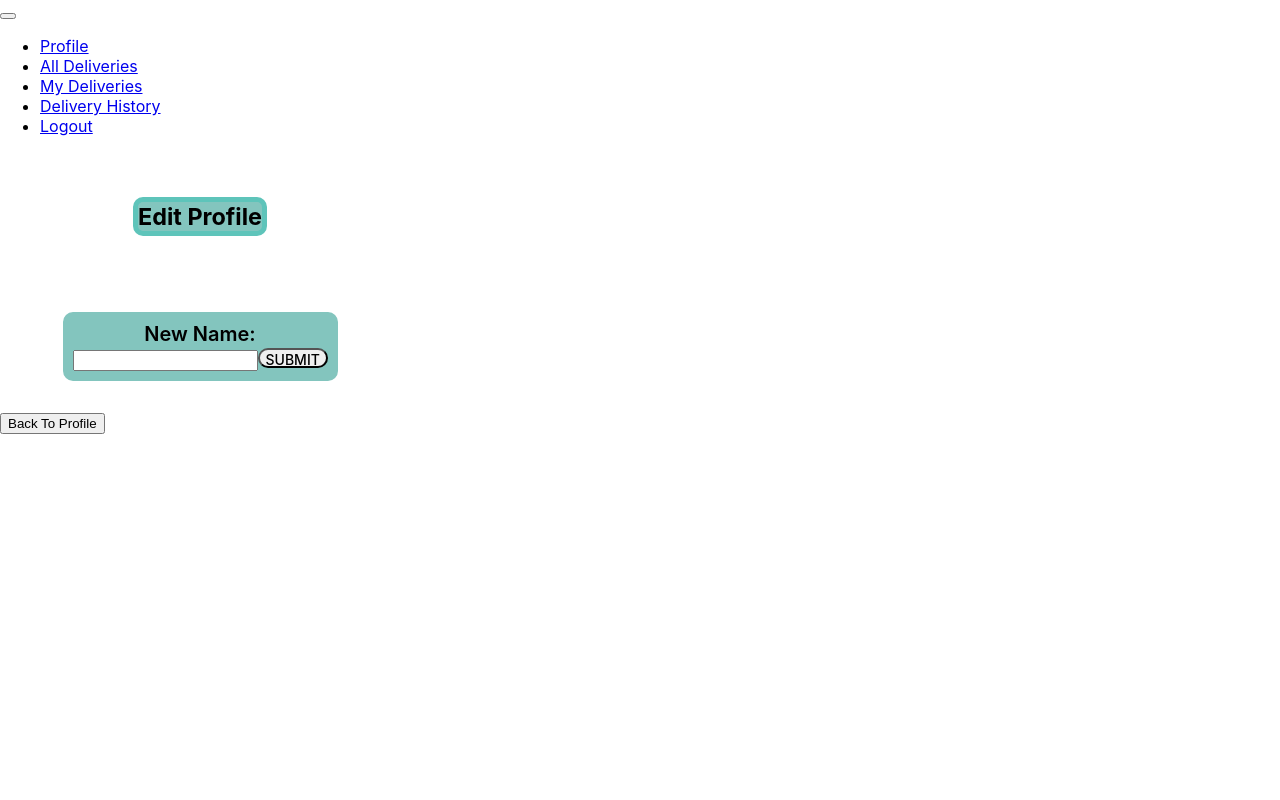
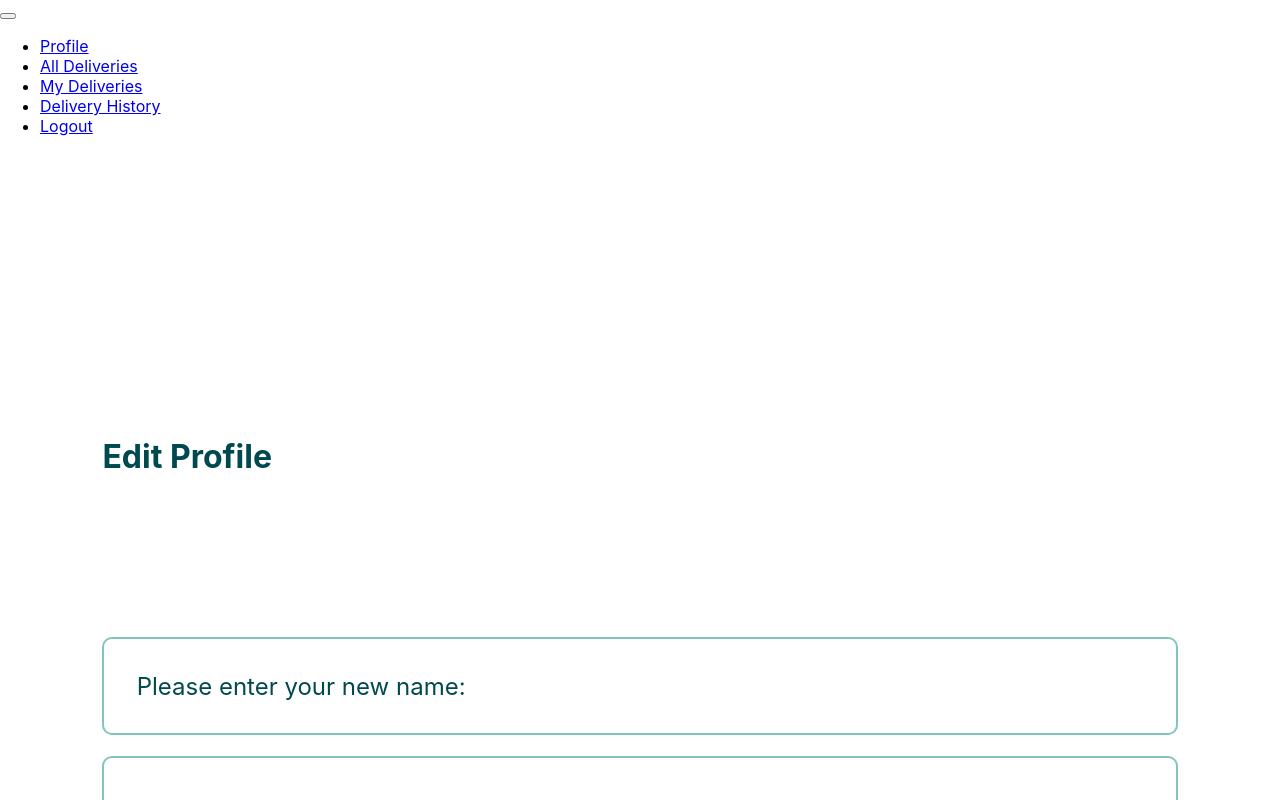
Before and after one commit to moneshadhali/Capstone_Project, a React (Create React App) app in the folder capstone-frontend/: page /profile/1/edit in a window 1280 px wide. Shown: the top 800 px of the page. Built offline with nearby package versions, Linux system fonts and the light colour scheme; no server answers.

Commit message:
added css to edit-user-form

```diff
--- a/capstone-frontend/src/components/EditUserForm.jsx
+++ b/capstone-frontend/src/components/EditUserForm.jsx
@@ -3,15 +3,11 @@ import { useNavigate } from "react-router-dom";
 import "../styles/edit-profile.css";
 
 
-const EditUserForm = ({userProfile, updateUser}) => {
+const EditUserForm = ({ userProfile, updateUser }) => {
     const [name, setName] = useState(userProfile.name);
     const navigate = useNavigate();
 
-    // const handleNameChange = (e) =>{
-    //     setName(e.target.value)
-    // }
-
-    const handleFormSubmit = async (e) =>{
+    const handleFormSubmit = async (e) => {
         e.preventDefault()
         const updatedUser = {
             id: userProfile.id,
@@ -24,33 +20,24 @@ const EditUserForm = ({userProfile, updateUser}) => {
     return (
         <>
             <section className="edit-name">
-        <h3 className = "title">Edit Profile</h3>
-        <div className="new-name">
+                <h1 className="title">Edit Profile</h1>
                 <form onSubmit={handleFormSubmit}>
-            <label>
-                <div className="new-name-title">
-                <span> New Name: </span>
-                </div>
+                    <label htmlFor="newname">Please enter your new name:</label>
                     <input
-                className="edit-bar"
+                        id="newname"
                         type="text"
                         value={name}
                         name="name"
                         onChange={(e) => setName(e.target.value)}
                     />
-            </label>
-
                     <input
-            className="name-edit-btn"
+                        className="btn"
                         type="submit"
-            value ="submit"/>
+                        value="Submit" />
                 </form>
-        </div>
+                <button className="btn" onClick={() => navigate("/profile")}>Back To Profile</button>
             </section>
-        <button onClick={() => navigate("/profile")}>Back To Profile</button>
-
         </>
-
     );
 }
 
--- a/capstone-frontend/src/styles/edit-profile.css
+++ b/capstone-frontend/src/styles/edit-profile.css
@@ -2,56 +2,42 @@
   display: grid;
   grid-template-columns: repeat(1, 1fr);
   grid-template-rows: auto;
-  gap: 10px;
-  align-items: center;
-  justify-items: center;
-  text-align: center;
-  font-size: 20px;
-
-  height: 250px;
-  width: 400px;
-  margin-bottom: 10px;
-
+  margin-top: 16%;
+  padding: 0 8%;
+  color: #00494f;
 }
 
-.title{
-    background-color: #83c5be;
-    border-radius: 10px;
-    border: #5ec4ba 5px solid;
+.edit-name > *{
+  padding: 6% 0;
 }
 
-.new-name{
-    background-color: #83c5be;
-    border-radius: 10px;
-    border: #83c5be 10px solid;
-
-    display: grid;
-    justify-items: center;
-    gap: 20px;
+h1{
+  font-size: 2em;
 }
 
-
-.new-name p span{
-    font-weight: 600;
+form{
+  display: grid;
+  grid-template-columns: repeat(1, 1fr);
+  border-radius: 10px;
+  padding: 3% 0;
 }
 
-
-.new-name-title{
-    font-weight: 600;
+form > *, .btn{
+  margin-bottom: 2%;
+  padding: 3%;
+  border-radius: 10px;
+  border: 2px solid #83C5BE;
+  font-size: 1.5em;
 }
 
-.name-edit-btn{
-  font: inherit;
-  text-transform: uppercase;
-  font-size: 14px;
-  font-weight: 500;
-  height: 20px;
-  width: 70px;
-  border-radius: 10px;
-  color: black;
+.btn{
+  text-decoration: none;
+  background-color: #006D77;
+  border: 2px solid #83C5BE;
+  color: #FFF;
 }
 
-.name-edit-btn:hover{
-  background-color: #5ec4ba;
-  color: black;
+.btn:hover{
+  background-color: #FFF;
+  color: #006D77;
 }
```
Lines whose indentation alone changed are shown as unchanged.
